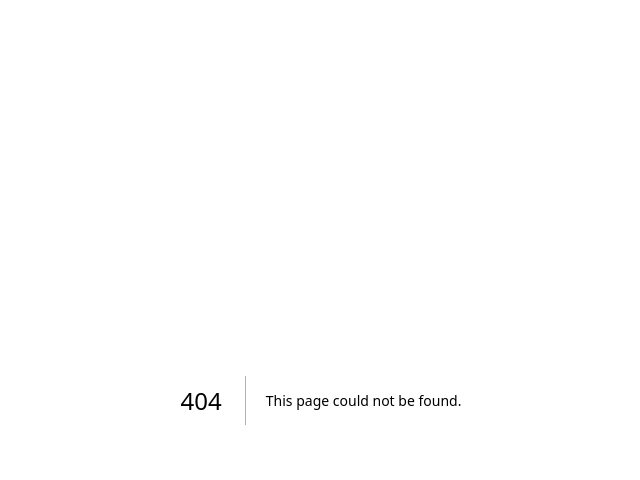
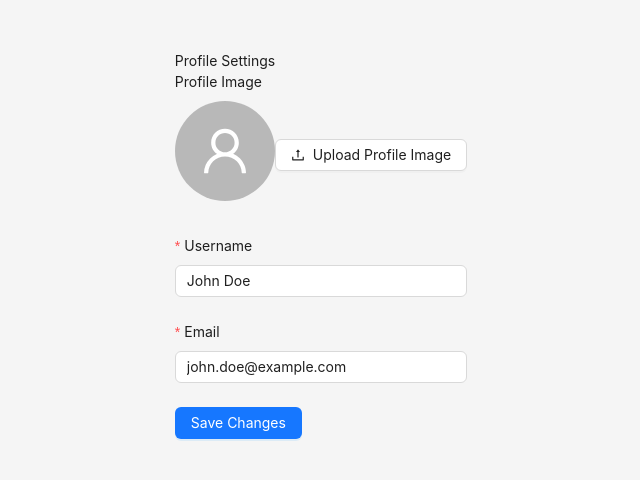
Before and after one commit to Thenushan05/itpm-homestack, a Next.js app: page /profile in a window 1280 px wide. Before the commit this address had no page. Shown: the top 480 px of the page, without its empty margins (319-959 px from the left). Built offline with nearby package versions, Linux system fonts and the light colour scheme; what @ant-design/nextjs-registry would draw is missing.

Commit message:
profile pade adding

```diff
--- /dev/null
+++ b/src/app/profile/page.tsx
@@ -0,0 +1,99 @@
+"use client";
+
+import React, { useState } from 'react';
+import { Layout, Form, Input, Button, Upload, Avatar, message } from 'antd';
+import { UserOutlined, UploadOutlined } from '@ant-design/icons';
+import type { UploadChangeParam } from 'antd/es/upload';
+import { RcFile } from 'antd/lib/upload/interface';
+
+const { Content } = Layout;
+
+const ProfileSettings: React.FC = () => {
+  // State to manage form data
+  const [form] = Form.useForm();
+  const [profileImage, setProfileImage] = useState<string | null>(null);
+
+  // Handle the profile image upload
+  const handleUpload = (info: UploadChangeParam) => {
+    const file = info.file.originFileObj as RcFile;
+
+    // Show preview of the uploaded image
+    const reader = new FileReader();
+    reader.onload = () => {
+      setProfileImage(reader.result as string);
+    };
+    reader.readAsDataURL(file);
+  };
+
+  // Handle form submission
+  const onFinish = (values: any) => {
+    console.log('Form values:', values);
+    message.success('Profile updated successfully!');
+  };
+
+  // Handle form submission failure
+  const onFinishFailed = (errorInfo: any) => {
+    console.log('Failed:', errorInfo);
+  };
+
+  return (
+    <Layout style={{ padding: '50px' }}>
+      <Content style={{ margin: '0 auto', maxWidth: '600px' }}>
+        <h1>Profile Settings</h1>
+        <Form
+          form={form}
+          layout="vertical"
+          onFinish={onFinish}
+          onFinishFailed={onFinishFailed}
+          initialValues={{
+            username: 'John Doe',
+            email: 'john.doe@example.com',
+          }}
+        >
+          <Form.Item label="Profile Image">
+            <Avatar
+              size={100}
+              icon={<UserOutlined />}
+              src={profileImage}
+              style={{ marginBottom: 10 }}
+            />
+            <Upload
+              showUploadList={false}
+              beforeUpload={() => false}
+              onChange={handleUpload}
+            >
+              <Button icon={<UploadOutlined />}>Upload Profile Image</Button>
+            </Upload>
+          </Form.Item>
+
+          <Form.Item
+            label="Username"
+            name="username"
+            rules={[{ required: true, message: 'Please input your username!' }]}
+          >
+            <Input />
+          </Form.Item>
+
+          <Form.Item
+            label="Email"
+            name="email"
+            rules={[
+              { required: true, message: 'Please input your email!' },
+              { type: 'email', message: 'Please enter a valid email!' },
+            ]}
+          >
+            <Input />
+          </Form.Item>
+
+          <Form.Item>
+            <Button type="primary" htmlType="submit">
+              Save Changes
+            </Button>
+          </Form.Item>
+        </Form>
+      </Content>
+    </Layout>
+  );
+};
+
+export default ProfileSettings;
```
Also changed, not shown: src/app/dashboard/page.tsx (+28 -5 lines).
